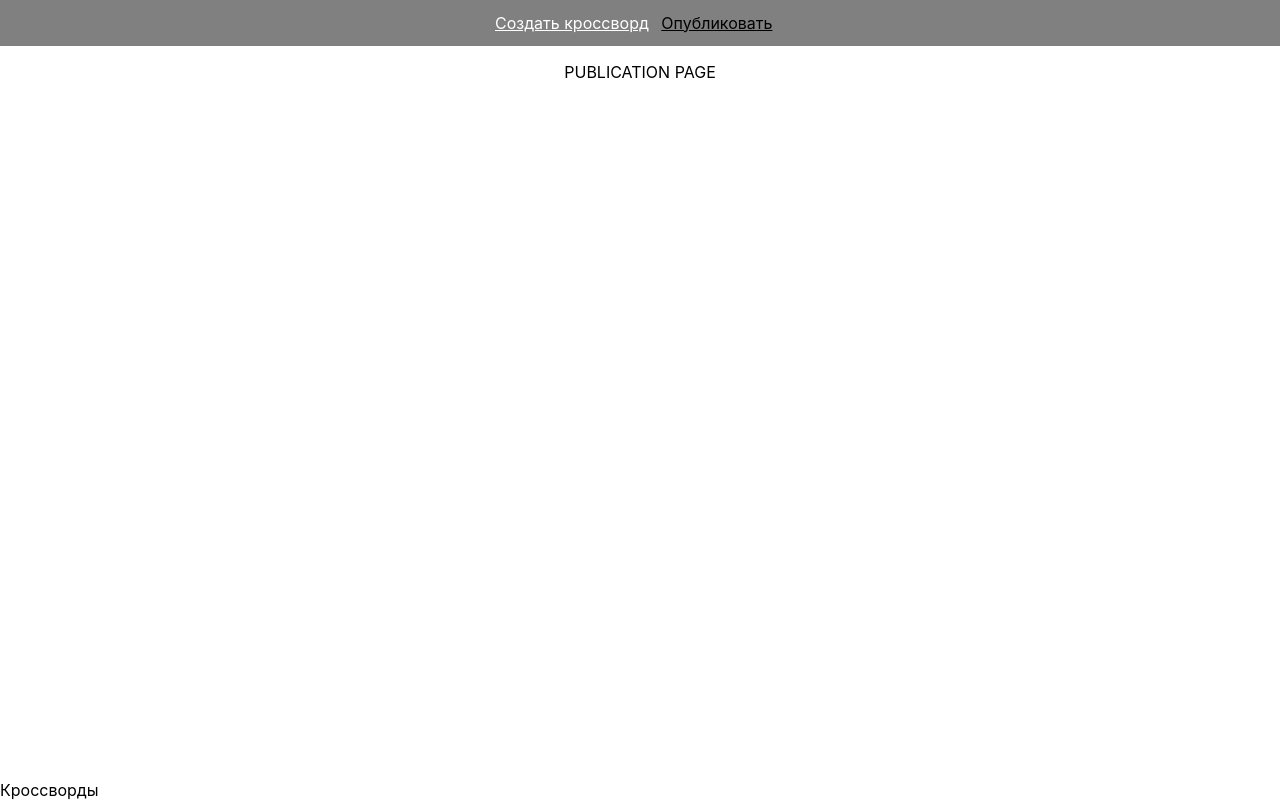
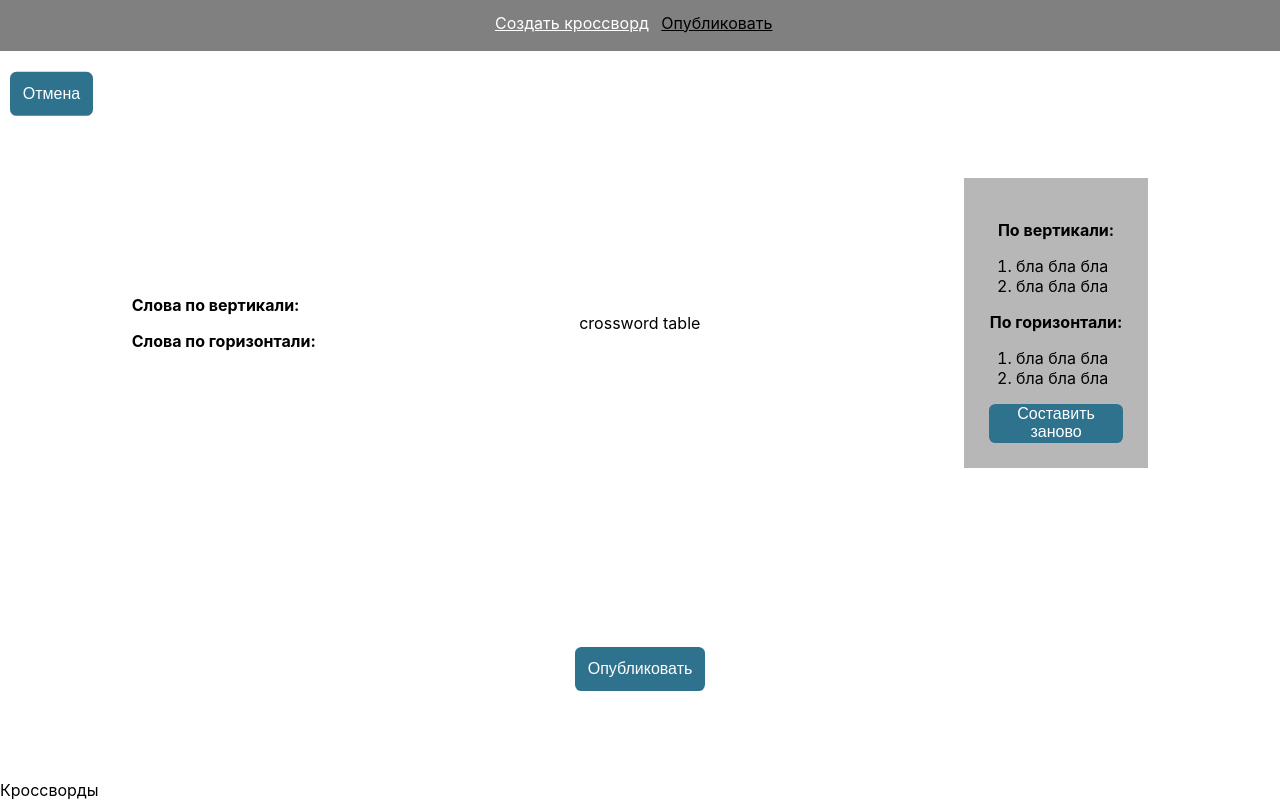
Before and after one commit to Sanek22228/crossword, a React (Create React App) app: page /publication in a window 1280 px wide. Built offline with nearby package versions, Linux system fonts and the light colour scheme.

Commit message:
created basic interface for publication page. added Publication.css

```diff
--- a/src/components/Layout.js
+++ b/src/components/Layout.js
@@ -5,7 +5,7 @@ import { NavLink, Outlet } from 'react-router-dom'
 function Layout(){
   return(
     <>
-      <header style={{background: "grey", textAlign: "center", padding: "1%"}}>
+      <header style={{background: "grey", textAlign: "center", padding: "1%", top: "0", position: "sticky", height: "25px"}}>
         <NavLink to='/' className={({isActive}) => `navlink ${isActive ? 'active': ''}`}>Создать кроссворд</NavLink>
         <NavLink to='/publication' className={({isActive}) => `navlink ${isActive ? 'active' : ''}`}>Опубликовать</NavLink>
       </header>
--- a/src/components/Publication.js
+++ b/src/components/Publication.js
@@ -1,13 +1,52 @@
+import { useNavigate } from "react-router-dom";
+import '../styles/Publication.css'
+
 function Publication(){
+  const navigate = useNavigate();
+  function GoBack(){
+    navigate(-1);
+  }
   return(
     <>
-      <header></header>
-      <main>
-        <div>
-          <p>
-            PUBLICATION PAGE
-          </p>
+      <main style={{alignItems: "center", height: "80vh"}}>
+        <button style={{position: "absolute", top: "50px", left: "10px", transform: "translateY(50%)"}} onClick={GoBack}>Отмена</button>
+        <div id="crosswordInfo">
+          <div id="words">
+            <p>
+              <b>Слова по вертикали:</b>
+            </p>
+            <p>
+              <b>Слова по горизонтали:</b>
+            </p>
+          </div>
+          <div id="crosswordTable">
+            crossword table
+          </div>
+          <div id="definitions">
+            <p><b>По вертикали:</b></p>
+            <ol>
+              <li>
+                бла бла бла
+              </li>
+              <li>
+                бла бла бла
+              </li>
+            </ol>
+            <p><b>По горизонтали:</b></p>
+            <ol>
+              <li>
+                бла бла бла
+              </li>
+              <li>
+                бла бла бла
+              </li>
+            </ol>
+            <button>
+              Составить заново
+            </button>
+          </div>
         </div>
+        <button>Опубликовать</button>
       </main>
     </>
   );
--- /dev/null
+++ b/src/styles/Publication.css
@@ -0,0 +1,33 @@
+#definitions{
+  align-items: center;
+  text-align: center;
+  background: rgb(184, 183, 183);
+  padding: 2%;
+}
+
+#crosswordInfo{
+  align-items: center;
+  display: flex;
+  flex-direction: row;
+  width: 100%;
+  flex: 1;
+  justify-content: space-around;
+}
+
+ol{
+  padding-left: 20%;
+  align-items: center;
+}
+li{
+  text-align: left;
+  width: fit-content;
+}
+
+button{
+  background-color: #2E728D;
+  color: white;
+  padding: 1%;
+  border: 0;
+  font-size: 1em;
+  border-radius: .5vw;
+}
```
